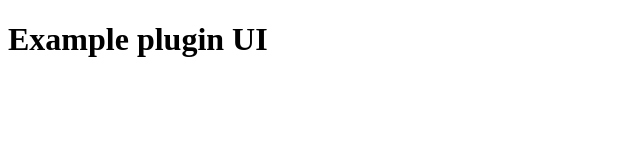
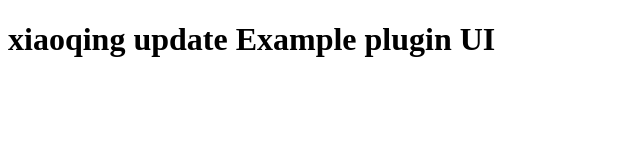
Before and after one commit to cxq1058577403/xiaoqing-extension, a website: page frontend/index.html in a window 1280 px wide. Shown: the whole page, without its empty margins (0-640 px from the left). Drawn offline with Linux system fonts and the light colour scheme.

Commit message:
update extension to a new version

```diff
--- a/frontend/index.html
+++ b/frontend/index.html
@@ -2,12 +2,12 @@
 <html lang="en">
 <head>
   <meta charset="UTF-8">
-  <title>Example plugin</title>
+  <title>xiaoqing update Example plugin</title>
 </head>
 <body>
 
   <div>
-    <h1>Example plugin UI</h1>
+    <h1>xiaoqing update Example plugin UI</h1>
   </div>
 
 </body>
```
Also changed, not shown: 1 other file.
